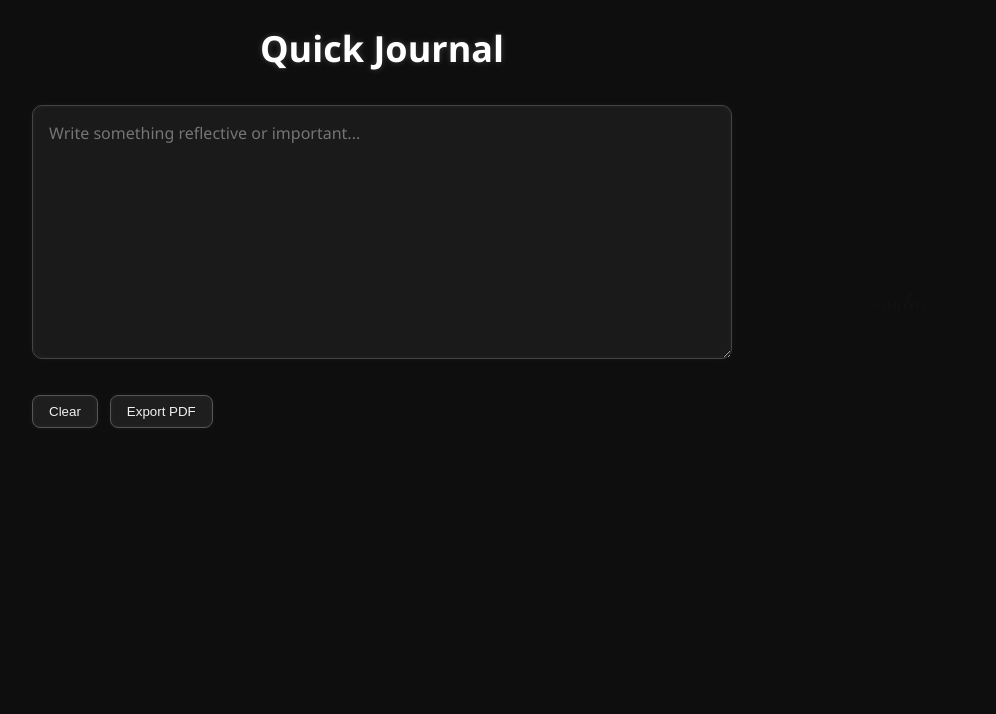
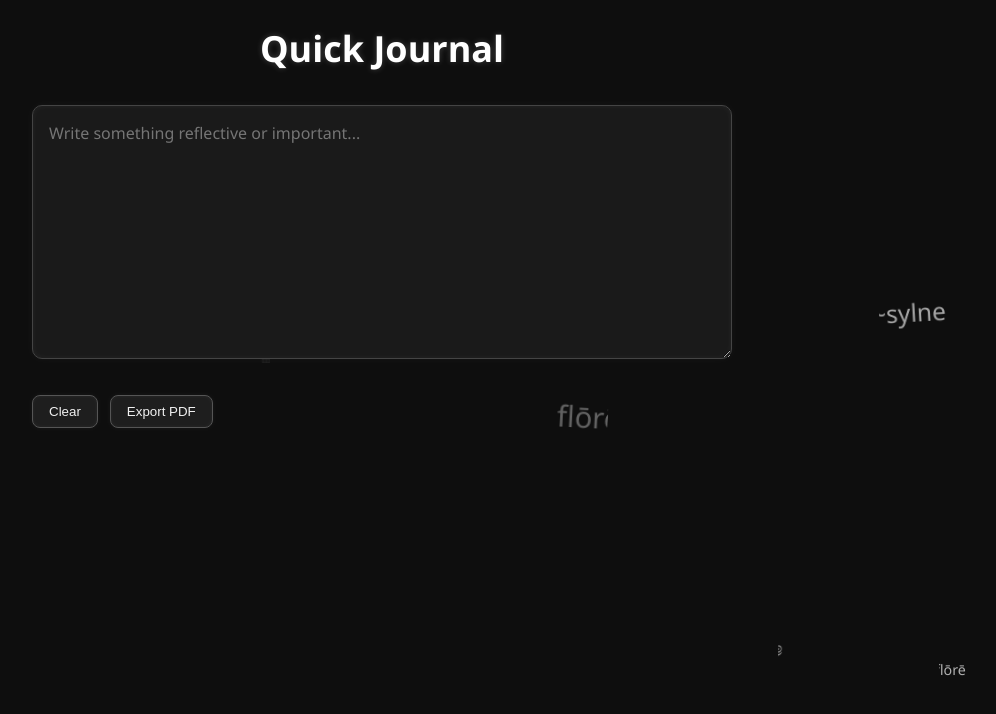
Before and after one commit to anudeep-kumar-beri/controlhub_frontend, a React (Create React App) app: page /quick-journal in a window 1280 px wide. Shown: the top 714 px of the page, without its empty margins (258-1254 px from the left). Built offline with nearby package versions, Linux system fonts and the light colour scheme; no server answers; the HTML template or start-up script is replaced by a standard one; a web font is replaced by a local one.

Commit message:
Update JournalAnimation.css

```diff
--- a/src/components/animations/JournalAnimation.css
+++ b/src/components/animations/JournalAnimation.css
@@ -1,43 +1,34 @@
-/* JournalAnimation.css */
+/* components/animations/JournalAnimation.css */
+
 .journal-animation-layer {
-  position: fixed;
-  top: 0;
-  left: 0;
-  width: 100%;
-  height: 100%;
+  position: absolute;
+  inset: 0;
   overflow: hidden;
+  pointer-events: none;
   z-index: 0;
-  pointer-events: none;
 }
 
 .floating-word {
   position: absolute;
+  white-space: nowrap;
   opacity: 0;
-  font-family: 'Dancing Script', 'Great Vibes', cursive;
-  color: rgba(255, 255, 255, 0.06);
-  animation: floatFade 6s ease-in-out forwards;
-  white-space: nowrap;
-  user-select: none;
-  letter-spacing: 1px;
+  animation: writeFade 6s ease-in-out forwards;
 }
 
-@keyframes floatFade {
+@keyframes writeFade {
   0% {
     opacity: 0;
-    transform: translateY(0px) scale(0.95);
+    clip-path: inset(0 100% 0 0);
   }
-  25% {
-    opacity: 0.2;
+  30% {
+    opacity: 0.5;
+    clip-path: inset(0 0 0 0);
   }
-  50% {
-    opacity: 0.35;
-    transform: translateY(-10px) scale(1);
-  }
-  75% {
-    opacity: 0.2;
+  60% {
+    opacity: 0.9;
   }
   100% {
     opacity: 0;
-    transform: translateY(-20px) scale(1.05);
+    clip-path: inset(0 0 0 100%);
   }
 }
```
